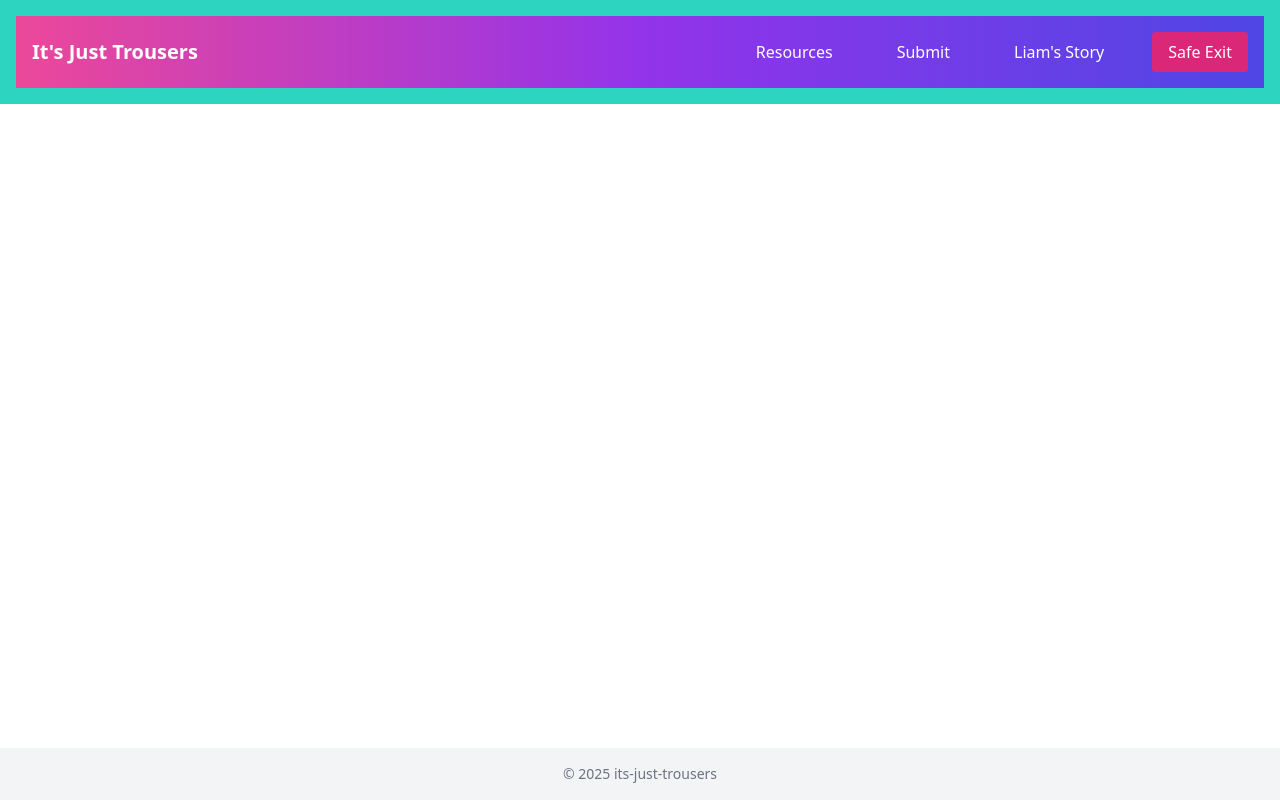
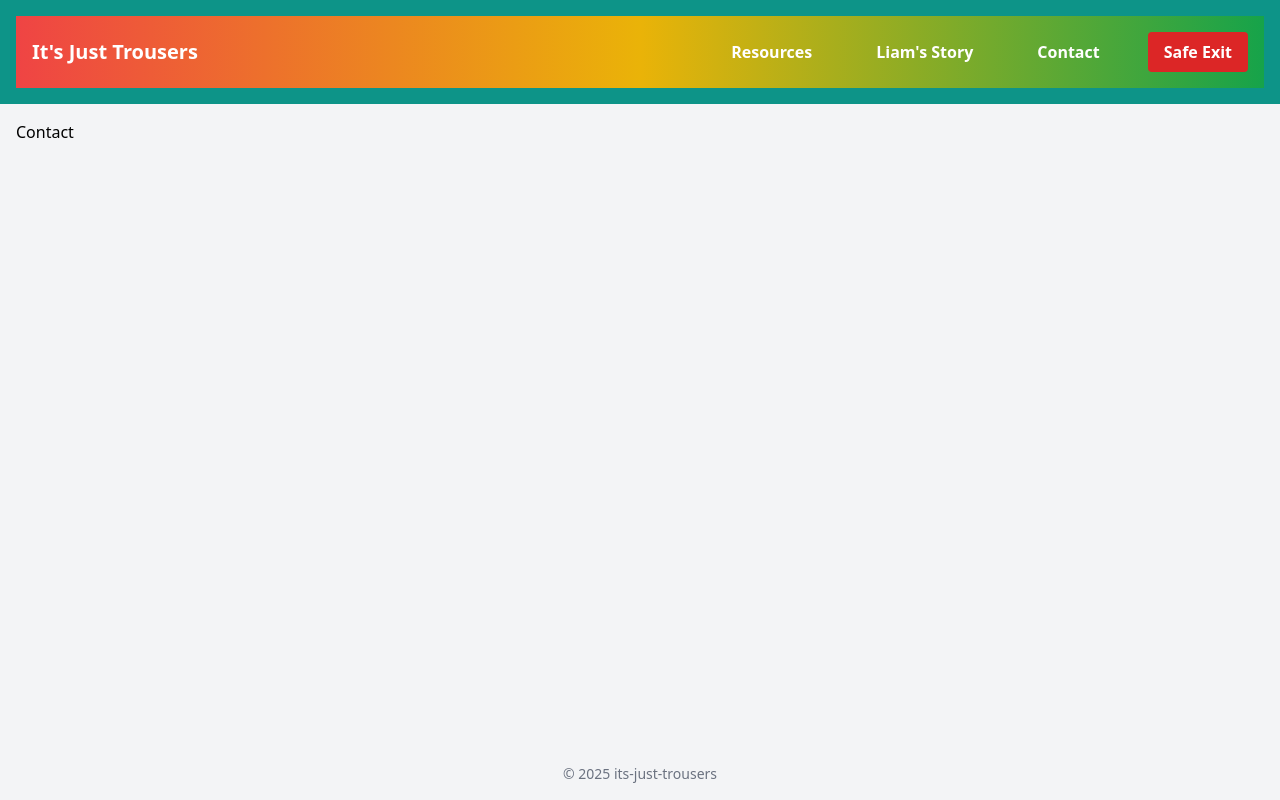
Before and after one commit to kasiawalsh/its-just-trousers, a React (Vite) app: page /contact in a window 1280 px wide. Built offline with nearby package versions, Linux system fonts and the light colour scheme.

Commit message:
Removed Submit, added bold nav links

```diff
--- a/src/App.tsx
+++ b/src/App.tsx
@@ -1,23 +1,23 @@
 import { BrowserRouter as Router, Routes, Route } from "react-router-dom";
 import Home from "./pages/Home";
 import Resources from "./pages/Resources";
-import Submit from "./pages/Submit";
 import LiamsStory from "./pages/LiamsStory";
 import Navbar from "./components/Navbar";
+import Contact from "./pages/Contact";
 
 function App() {
   return (
     <Router>
-      <div className="min-h-screen flex flex-col">
-        <header className="bg-teal-400 text-white p-4">
+      <div className="min-h-screen flex flex-col bg-gray-100">
+        <header className="bg-teal-600 text-white p-4">
           <Navbar />
         </header>
         <main className="flex-grow p-4">
         <Routes>
           <Route path="/" element={<Home />} />
           <Route path="/resources" element={<Resources />} />
-          <Route path="/submit" element={<Submit />} />
           <Route path="/liams-story" element={<LiamsStory />} />
+          <Route path="/contact" element={<Contact />} />
         </Routes>
         </main>
         <footer className="bg-gray-100 text-center p-4 text-sm text-gray-500">
--- a/src/components/Navbar.tsx
+++ b/src/components/Navbar.tsx
@@ -5,7 +5,7 @@ export default function Navbar() {
   const [isOpen, setIsOpen] = useState(false);
 
   return (
-    <header className="bg-gradient-to-r from-pink-500 via-purple-600 to-indigo-600 text-white p-4">
+    <header className="bg-gradient-to-r from-red-500 via-yellow-500 to-green-600 text-white p-4">
       <nav className="flex justify-between items-center">
         <Link to="/" className="hover:underline font-bold text-xl">
           It's Just Trousers
@@ -34,34 +34,35 @@ export default function Navbar() {
           <li>
             <Link
               to="/resources"
-              className="block px-4 py-2 hover:underline"
+              className="block px-4 py-2 hover:underline font-bold"
               onClick={() => setIsOpen(false)}
             >
               Resources
             </Link>
           </li>
-          <li>
-            <Link
-              to="/submit"
-              className="block px-4 py-2 hover:underline"
-              onClick={() => setIsOpen(false)}
-            >
-              Submit
-            </Link>
-          </li>
+
           <li>
             <Link
               to="/liams-story"
-              className="block px-4 py-2 hover:underline"
+              className="block px-4 py-2 hover:underline font-bold"
               onClick={() => setIsOpen(false)}
             >
               Liam's Story
             </Link>
           </li>
           <li>
+            <Link
+              to="/contact"
+              className="block px-4 py-2 hover:underline font-bold"
+              onClick={() => setIsOpen(false)}
+            >
+              Contact
+            </Link>
+          </li>
+          <li>
             <a
               href="https://www.google.com"
-              className="block px-4 py-2 bg-pink-600 hover:bg-red-700 rounded text-center flex items-center justify-center"
+              className="block px-4 py-2 bg-red-600 hover:bg-red-700 rounded text-center flex items-center justify-center font-bold"
               target="_blank"
               rel="noopener noreferrer"
               onClick={() => setIsOpen(false)}
--- /dev/null
+++ b/src/pages/Contact.tsx
@@ -0,0 +1,7 @@
+const Contact = () => {
+  return (
+    <div>Contact</div>
+  )
+}
+
+export default Contact;
```
